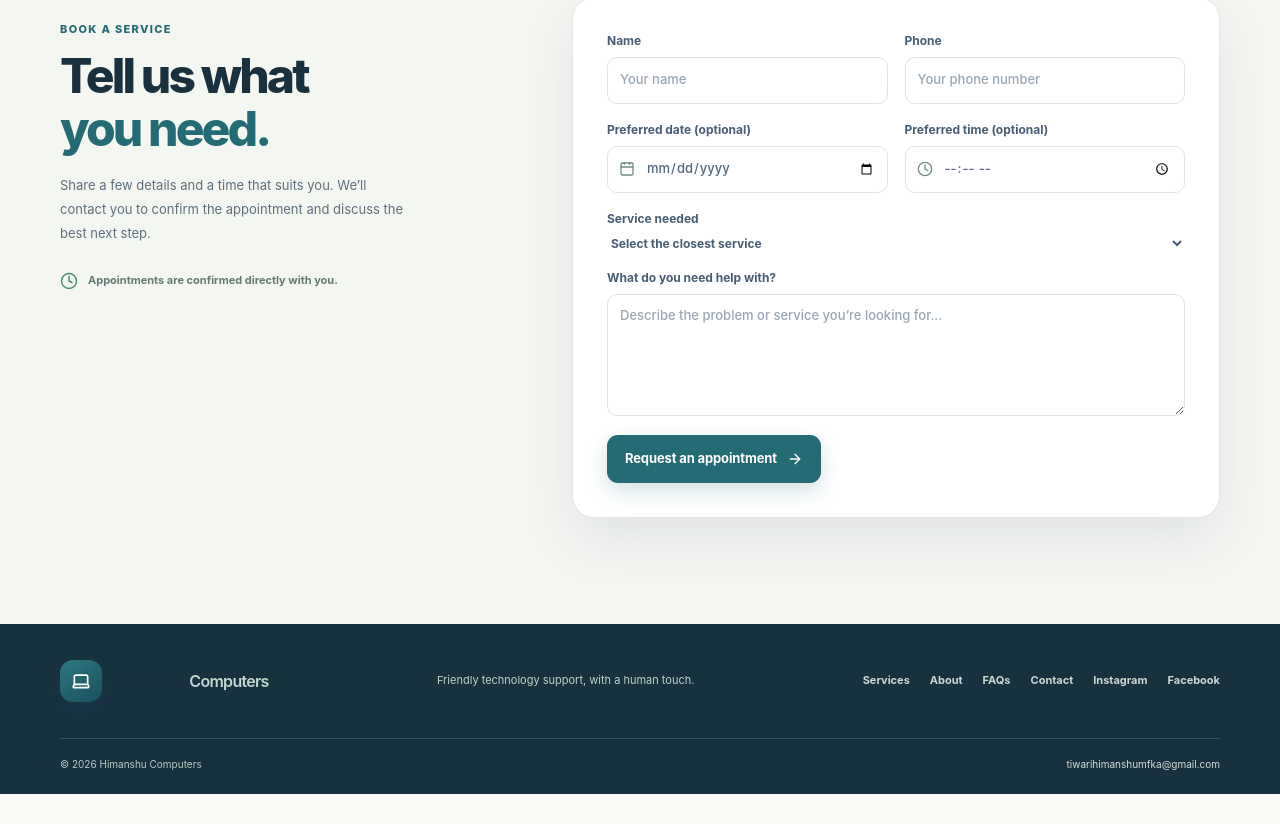
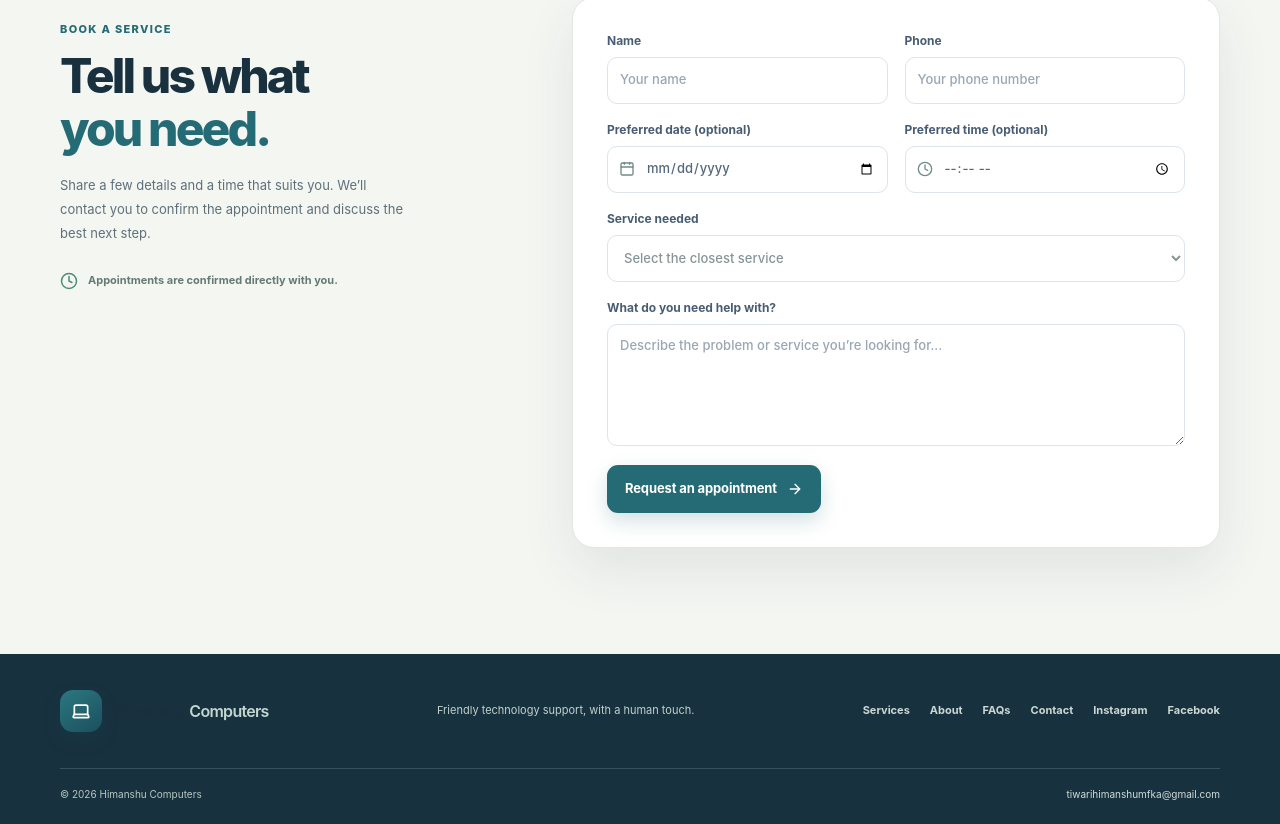
Before and after one commit to incredtiwari/anshucomputer, a React (Vite) app: page / in a window 1280 px wide. Shown: the part 4488-5312 px from the top of the page. Before the commit the page ends 5282 px from the top, so only its background shows below. Built offline with nearby package versions, Linux system fonts and the light colour scheme.

Commit message:
Style service selector in booking form

```diff
--- a/src/App.css
+++ b/src/App.css
@@ -2523,3 +2523,39 @@
     min-height: 46px;
   }
 }
+
+
+/* Service-specific booking flow */
+.booking-service-select {
+  display: block;
+  width: 100%;
+  min-height: 47px;
+  padding: 11px 38px 11px 12px;
+  border: 1px solid #dce4ec;
+  border-radius: 10px;
+  outline: none;
+  color: #304953;
+  background-color: #fff;
+  font-size: 13px;
+  font-weight: 450;
+  transition: border-color 150ms ease, box-shadow 150ms ease;
+}
+
+.booking-service-select:invalid {
+  color: #879594;
+}
+
+.booking-service-select:focus {
+  border-color: #6ca0a0;
+  box-shadow: 0 0 0 3px rgba(37, 107, 117, 0.13);
+}
+
+.booking-service-select option {
+  color: var(--hc-ink);
+}
+
+@media (max-width: 560px) {
+  .booking-service-select {
+    min-height: 46px;
+  }
+}
```
